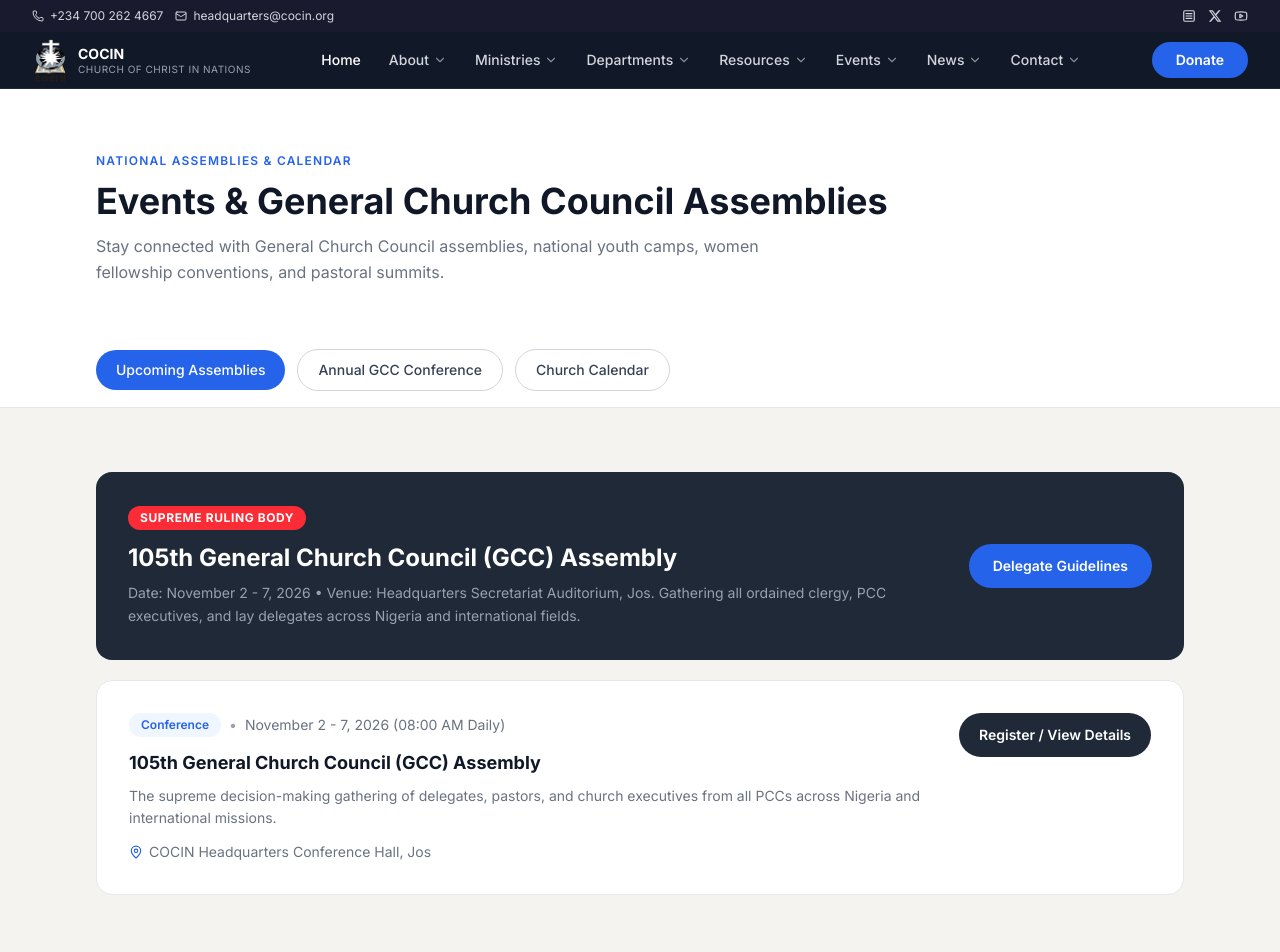
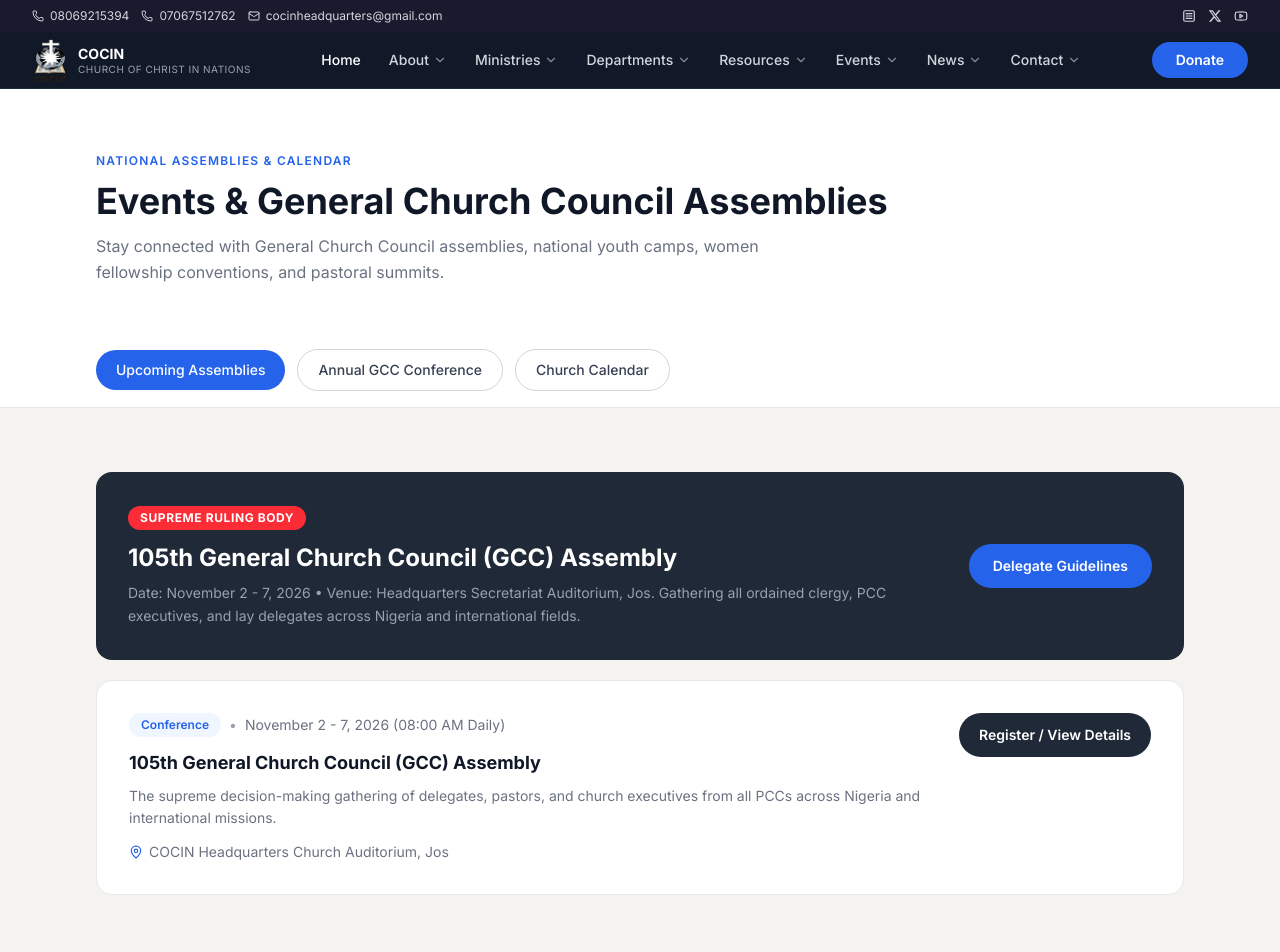
Before and after one commit to Jethrolopwus/cocin-website, a Next.js app: page /events in a window 1280 px wide. Shown: the top 952 px of the page. Built offline with nearby package versions, Linux system fonts and the light colour scheme.

Commit message:
fix: modify the headers to change the contacts and some ui docs fix

```diff
--- a/Components/Header.tsx
+++ b/Components/Header.tsx
@@ -145,7 +145,7 @@
     },
     {
       label: "Publications",
-      description: "The Light Newspaper and quarterly theological journals",
+      description: "The Light Bearer Newspaper and quarterly theological journals",
       href: "https://lightbearernews.com/",
     },
     {
@@ -276,18 +276,25 @@
             {/* Left: Phone & Email */}
             <div className="flex items-center gap-3">
               <a
-                href="tel:+2347002624667"
+                href="tel:+2348069215394"
                 className="flex items-center gap-1.5 hover:text-white transition-colors"
               >
                 <Phone size={12} className="flex-shrink-0" />
-                <span className="hidden sm:inline">+234 700 262 4667</span>
+                <span className="hidden sm:inline">08069215394</span>
               </a>
               <a
-                href="mailto:headquarters@cocin.org"
+                href="tel:+2347067512762"
+                className="flex items-center gap-1.5 hover:text-white transition-colors"
+              >
+                <Phone size={12} className="flex-shrink-0" />
+                <span className="hidden sm:inline">07067512762</span>
+              </a>
+              <a
+                href="mailto:cocinheadquarters@gmail.com"
                 className="flex items-center gap-1.5 hover:text-white transition-colors"
               >
                 <Mail size={12} className="flex-shrink-0" />
-                <span className="hidden sm:inline">headquarters@cocin.org</span>
+                <span className="hidden sm:inline">cocinheadquarters@gmail.com</span>
               </a>
             </div>
 
--- a/Components/SermonsSection.tsx
+++ b/Components/SermonsSection.tsx
@@ -21,7 +21,7 @@
     scripture: "2 Corinthians 9:6-11",
     date: "July 05, 2026",
     title: "The Grace of Stewardships and Generosity",
-    speaker: "Rev. Dauda A. Jimra · General Secretary",
+    speaker: "Rev. Dinfa Mamshal · General Secretary",
   },
 ];
 
--- a/Components/UpcomingEventsSection.tsx
+++ b/Components/UpcomingEventsSection.tsx
@@ -15,7 +15,7 @@
     title: "105th General Church Council (GCC) Assembly",
     description:
       "The supreme decision-making gathering of delegates, pastors, and church executives from all",
-    location: "COCIN Headquarters Conference Hall, Jos",
+    location: "COCIN Headquarters Church Auditorium, Jos",
     isActive: true,
   },
 ];
--- a/app/about/page.tsx
+++ b/app/about/page.tsx
@@ -39,7 +39,7 @@
   },
   {
     role: "General Secretary",
-    name: "Rev. Dauda A. Jimra",
+    name: "Rev. Dinfa Mamshal",
     image: "/GS.png",
     description:
       "Chief Executive Administrator managing Secretariat Headquarters and PCC Coordination.",
--- a/app/events/page.tsx
+++ b/app/events/page.tsx
@@ -18,7 +18,7 @@
     title: "105th General Church Council (GCC) Assembly",
     description:
       "The supreme decision-making gathering of delegates, pastors, and church executives from all PCCs across Nigeria and international missions.",
-    location: "COCIN Headquarters Conference Hall, Jos",
+    location: "COCIN Headquarters Church Auditorium, Jos",
     isFeatured: true,
   },
 ];
```
